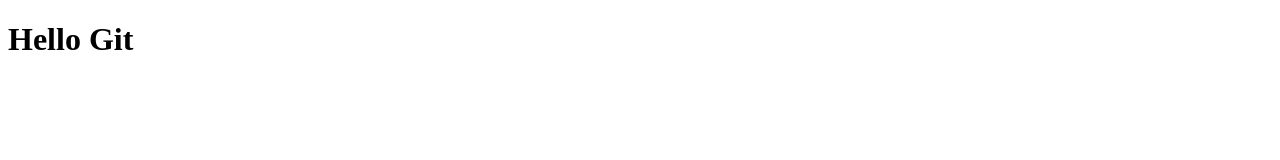
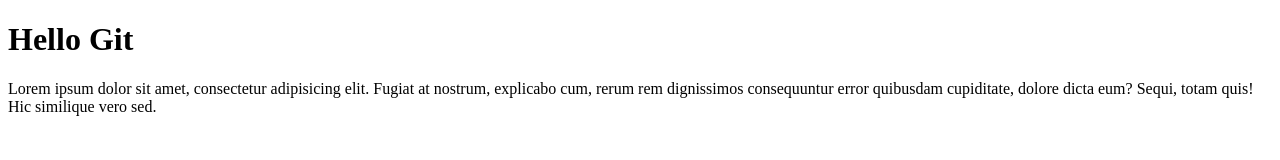
Before and after one commit to Lethean2005/practice, a plain HTML site: page index.html in a window 1280 px wide. Drawn offline with Linux system fonts and the light colour scheme.

Commit message:
create new file

```diff
--- a/index.html
+++ b/index.html
@@ -7,5 +7,6 @@
 </head>
 <body>
     <h1>Hello Git</h1>
+    <p>Lorem ipsum dolor sit amet, consectetur adipisicing elit. Fugiat at nostrum, explicabo cum, rerum rem dignissimos consequuntur error quibusdam cupiditate, dolore dicta eum? Sequi, totam quis! Hic similique vero sed.</p>
 </body>
 </html>
```
